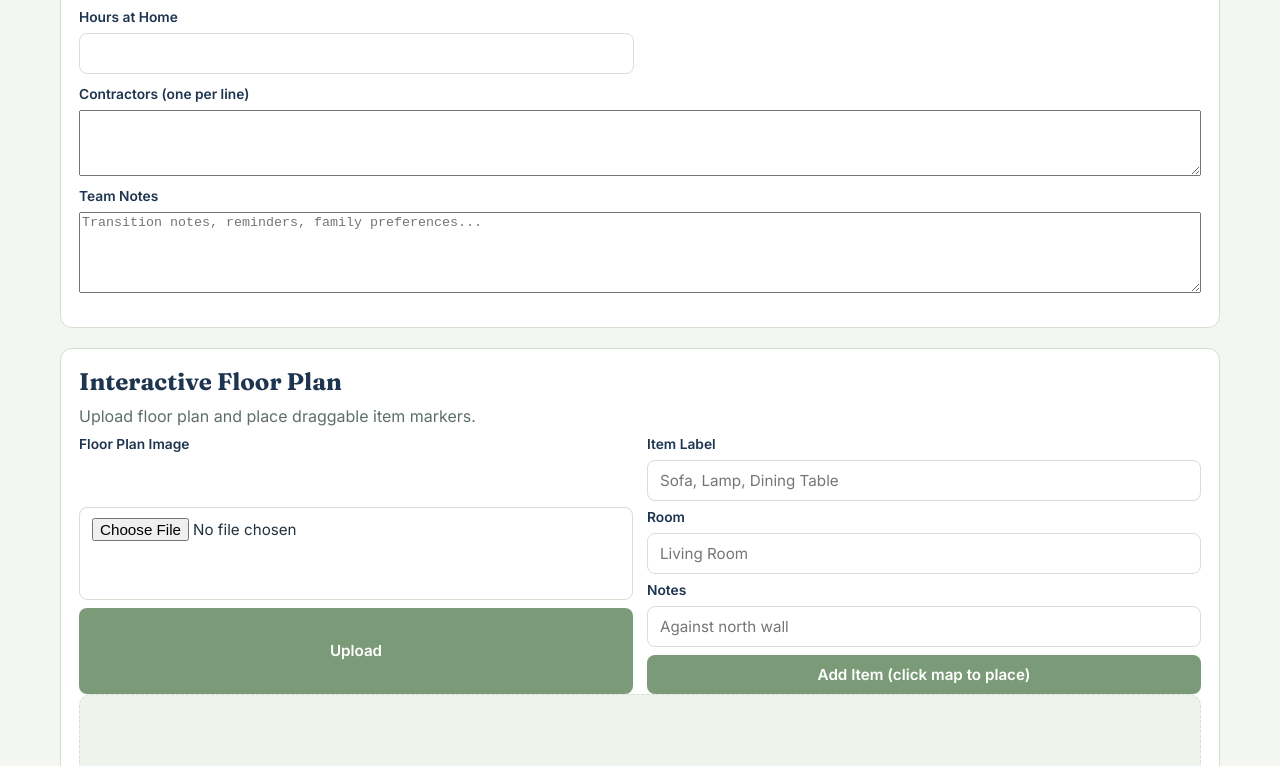
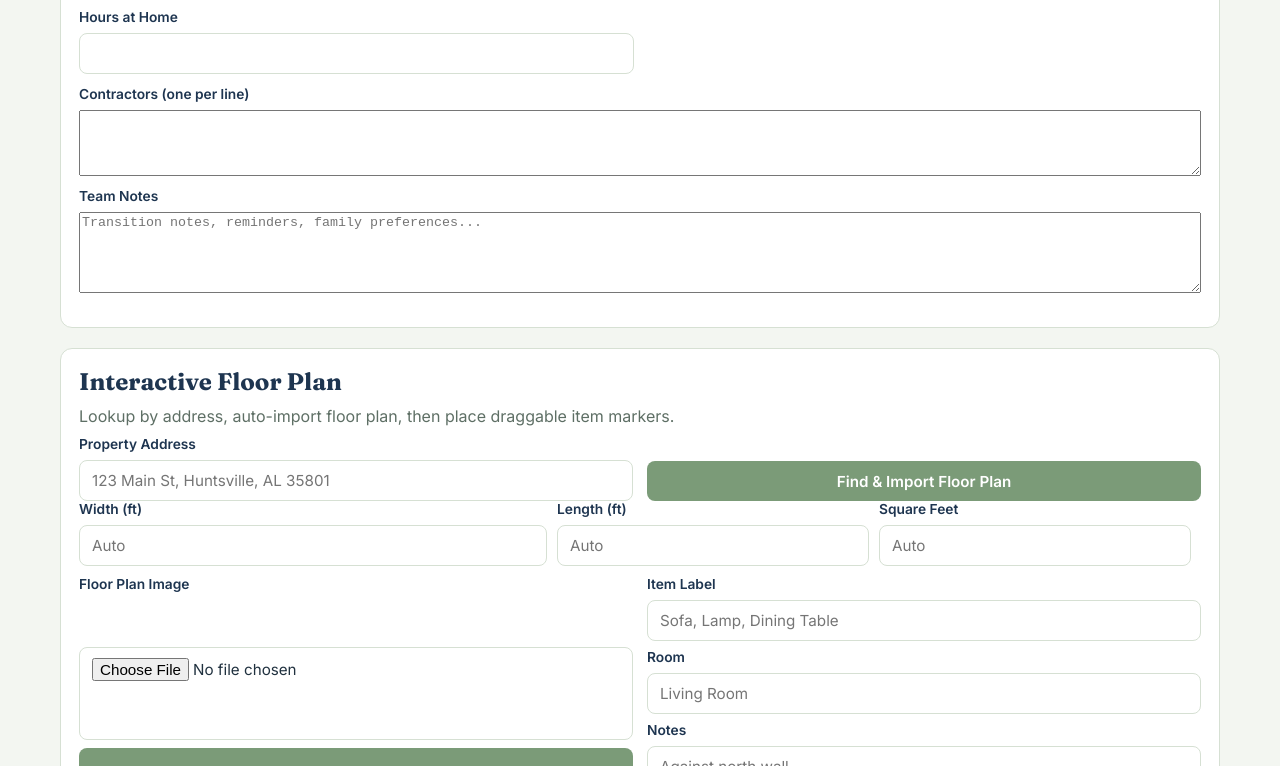
Before and after one commit to lotrentonlawrence-oss/managemoving, a plain HTML site: page client-snapshot.html in a window 1280 px wide. Shown: the part 418-1184 px from the top of the page. Drawn offline with Linux system fonts and the light colour scheme; no server answers.

Commit message:
Add address-based floor plan import workflow

```diff
--- a/client-snapshot.html
+++ b/client-snapshot.html
@@ -70,7 +70,32 @@
 
     <section class="panel">
       <h2>Interactive Floor Plan</h2>
-      <p class="muted">Upload floor plan and place draggable item markers.</p>
+      <p class="muted">Lookup by address, auto-import floor plan, then place draggable item markers.</p>
+      <form id="floorLookupForm" class="split-two floor-lookup">
+        <div class="stack-form">
+          <label for="floorLookupAddress">Property Address</label>
+          <input id="floorLookupAddress" type="text" placeholder="123 Main St, Huntsville, AL 35801">
+        </div>
+        <div class="stack-form floor-lookup-action">
+          <label>&nbsp;</label>
+          <button type="submit">Find & Import Floor Plan</button>
+        </div>
+      </form>
+      <div class="split-three floor-meta-grid">
+        <div class="stack-form">
+          <label for="floorWidthFt">Width (ft)</label>
+          <input id="floorWidthFt" type="number" step="0.1" min="0" placeholder="Auto">
+        </div>
+        <div class="stack-form">
+          <label for="floorLengthFt">Length (ft)</label>
+          <input id="floorLengthFt" type="number" step="0.1" min="0" placeholder="Auto">
+        </div>
+        <div class="stack-form">
+          <label for="floorSqft">Square Feet</label>
+          <input id="floorSqft" type="number" step="1" min="0" placeholder="Auto">
+        </div>
+      </div>
+      <p id="floorSourceNote" class="muted"></p>
       <div class="split-two">
         <form id="floorUploadForm" class="stack-form">
           <label for="floorImage">Floor Plan Image</label>
```
